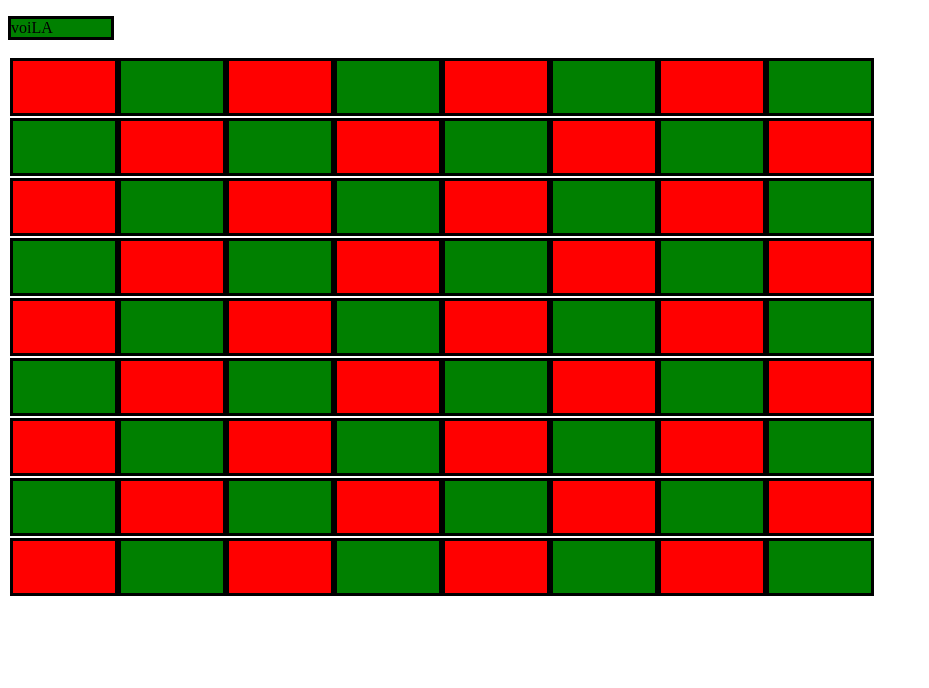
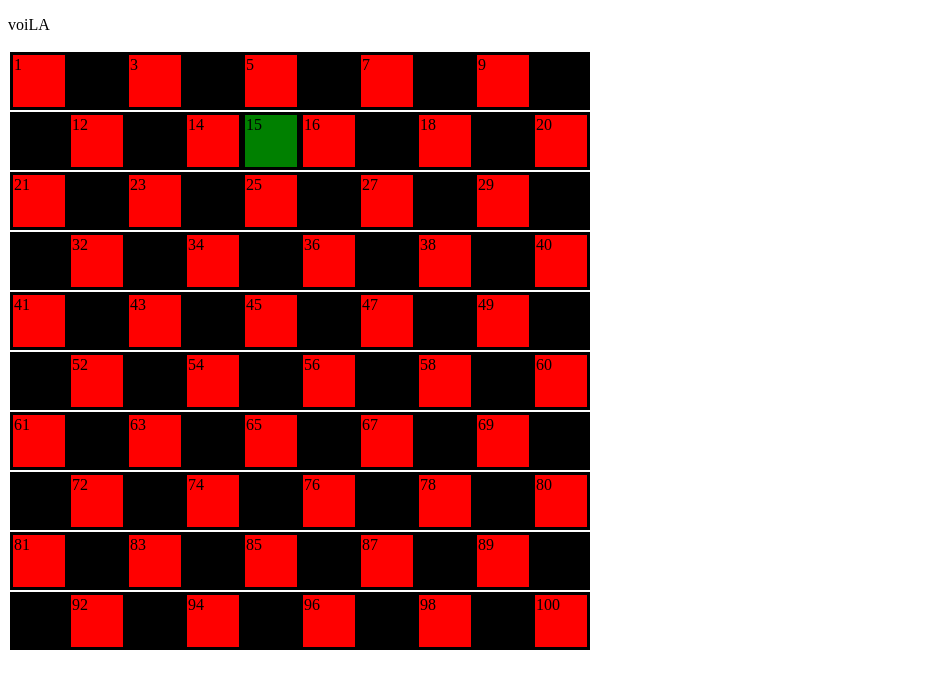
Before and after one commit to AleksDominik/Projet-De-jeu-de-Dames, a website: page version1.html in a window 1280 px wide. Shown: the whole page, without its empty margins (0-929 px from the left). Drawn offline with nearby package versions, Linux system fonts and the light colour scheme.

Commit message:
amelioration du damier
creation dindices sur chaque case
PS:il y a bien 10 cases par ligne avec 10 ligne

```diff
--- a/jeudame.css
+++ b/jeudame.css
@@ -1,13 +1,13 @@
 .casenoir{
-  background-color: green ;
+  background-color: black ;
   display: block;
-  width: 100px;
+  width: 50px;
   border-style:solid;
 
 }
 table tr td {
   display: block;
-  width: 100px;
+  width: 50px;
 
   display: inline;
   background-color: red;
@@ -15,4 +15,10 @@ table tr td {
 td{
   float: left ;
   min-height: 50px;
-  border-style:solid;
+  border-style:solid;}
+  .pionb{
+
+  }
+  .piona{
+
+  }
--- a/version1.html
+++ b/version1.html
@@ -8,13 +8,29 @@
 </head>
 <body>
 <div>
-<p class=casenoir>voiLA</p>
+<p >voiLA</p>
 <script src="http://ajax.googleapis.com/ajax/libs/jquery/2.2.0/jquery.min.js"></script>
 <script type="text/javascript">
 $(document).ready(function(){
 
-        $.each([0,1,2,3,4],function(n){$('tr:nth-child(2n) td:nth-child(2n+1)').addClass("casenoir");$('tr:nth-child(2n+1) td:nth-child(2n)').addClass("casenoir")
-    });
+        $.each([0,1,2,3,4,5],function(n){$('tr:nth-child(2n) td:nth-child(2n+1)').
+        	addClass("casenoir");$('tr:nth-child(2n+1) td:nth-child(2n)').addClass("casenoir")});
+        $('tr:nth-child(2) td:nth-child(5)').css('backgroundColor','green').on('click',function(){$(this).css( 'backgroundColor','yellow')});
+        $("td, tr").click(function(event){
+        $("p").html("Triggered by a " + event.target.nodeName + " element.")});
+       for (var j= 1; j <= 10; j++) {
+       	for (var i =1 ; i <= 10; i++) {
+       		var g=i;
+       		var d=j;
+       		var mul=(j-1)*10+i;
+       		var dd='tr:nth-child('+d+') td:nth-child('+g+')';
+       		g.toString();d.toString();
+
+       		$(dd).html(mul).css('font-color','white')};};
+
+
+
+
 
 });
 /*var Myelement=document.getElementsByTagName('td');
@@ -26,15 +42,17 @@ $(Myelement).addClass('casenoir');*/
 </script>
 
 <table >
-   <tr><td > </td> <td> </td><td> </td><td> </td><td> </td><td> </td><td> </td><td> </td></tr>
-   <tr><td> </td> <td> </td> <td></td> <td> </td><td> </td><td> </td><td> </td><td> </td></tr>
-   <tr><td> </td> <td> </td><td> </td><td> </td><td> </td><td> </td><td> </td><td> </td></tr>
-   <tr><td> </td> <td> </td><td> </td><td> </td><td> </td><td> </td><td> </td><td> </td></tr>
-<tr><td> </td> <td> </td><td> </td><td> </td><td></td><td></td><td></td><td></td></tr>
-<tr><td>   </td> <td> </td><td> </td><td>  </td><td> </td><td> </td><td> </td><td> </td></tr>
-<tr><td>   </td> <td> </td><td> </td><td> </td><td> </td><td> </td><td> </td><td> </td></tr>
-<tr><td>  </td> <td> </td><td> </td><td> </td><td> </td><td> </td><td> </td><td> </td></tr>
-<tr><td> </td> <td>  </td><td> </td><td> </td><td> </td><td> </td><td> </td><td> </td></tr>
+
+<tr><td> </td> <td>  </td><td> </td><td> </td><td> </td><td> </td><td> </td><td> </td><td> </td><td> </td></tr>
+<tr><td> </td> <td>  </td><td> </td><td> </td><td> </td><td> </td><td> </td><td> </td><td> </td><td> </td></tr>
+<tr><td> </td> <td>  </td><td> </td><td> </td><td> </td><td> </td><td> </td><td> </td><td> </td><td> </td></tr>
+<tr><td> </td> <td>  </td><td> </td><td> </td><td> </td><td> </td><td> </td><td> </td><td> </td><td> </td></tr>
+<tr><td> </td> <td>  </td><td> </td><td> </td><td> </td><td> </td><td> </td><td> </td><td> </td><td> </td></tr>
+<tr><td> </td> <td>  </td><td> </td><td> </td><td> </td><td> </td><td> </td><td> </td><td> </td><td> </td></tr>
+<tr><td> </td> <td>  </td><td> </td><td> </td><td> </td><td> </td><td> </td><td> </td><td> </td><td> </td></tr>
+<tr><td> </td> <td>  </td><td> </td><td> </td><td> </td><td> </td><td> </td><td> </td><td> </td><td> </td></tr>
+<tr><td> </td> <td>  </td><td> </td><td> </td><td> </td><td> </td><td> </td><td> </td><td> </td><td> </td></tr>
+<tr><td> </td> <td>  </td><td> </td><td> </td><td> </td><td> </td><td> </td><td> </td><td> </td><td> </td></tr>
 </table>
 
 </div>
```
